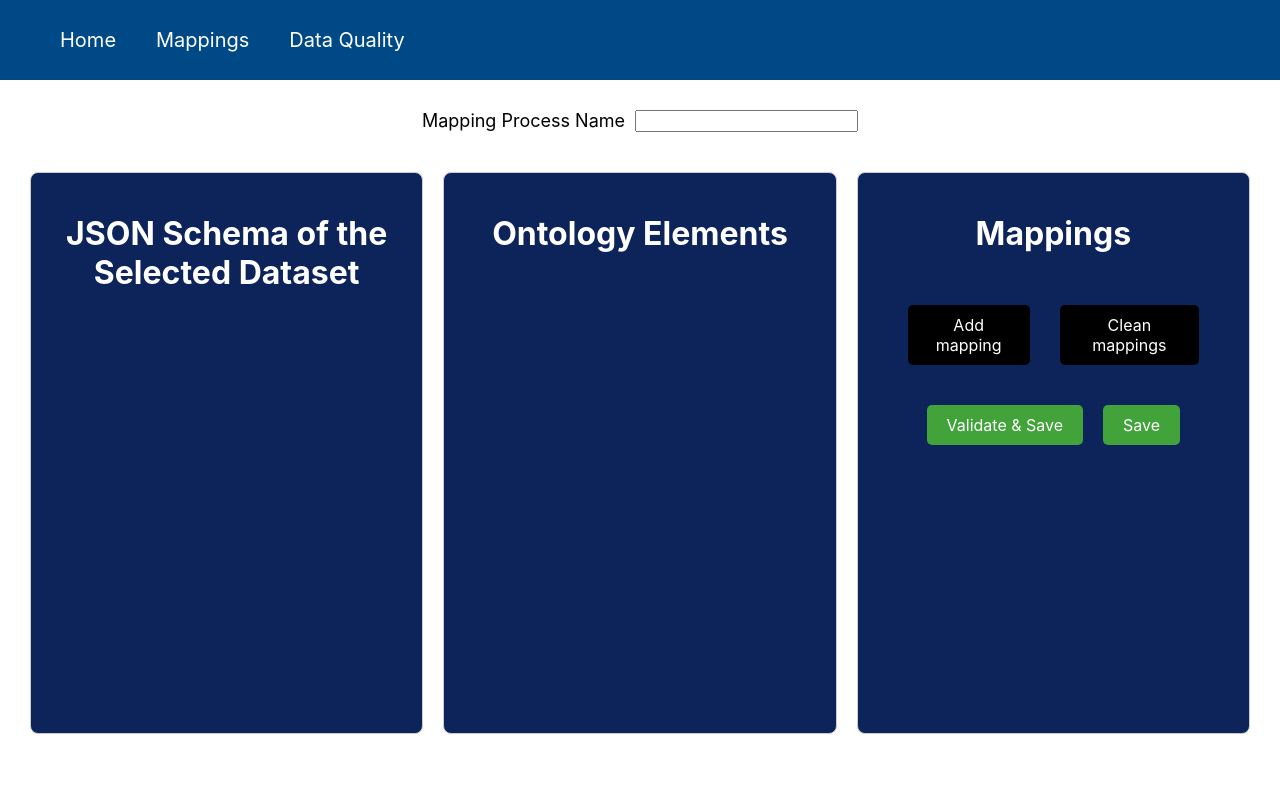
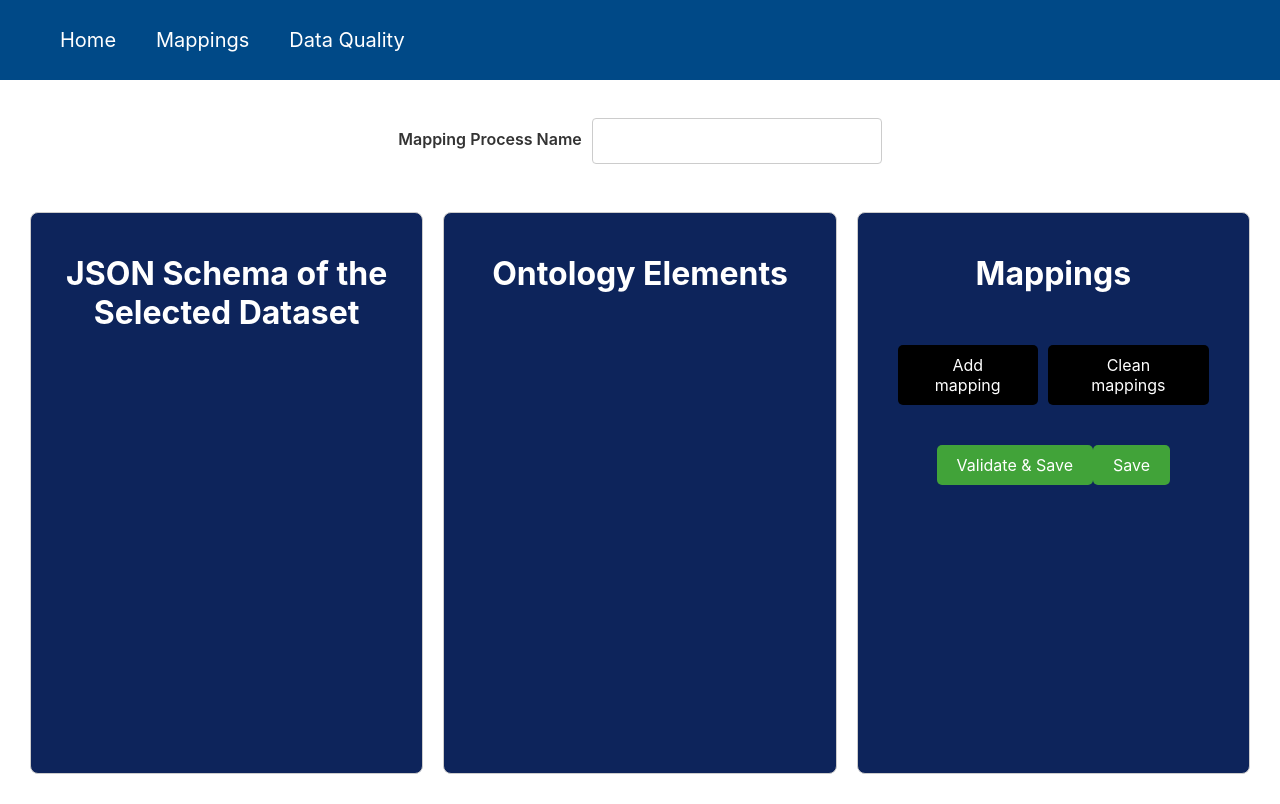
Before and after one commit to micalopez0112/proyecto-grado, a React (Create React App) app in the folder frontend/: page /Mapping in a window 1280 px wide. Built offline with nearby package versions, Linux system fonts and the light colour scheme.

Commit message:
frontend adjustments

```diff
--- a/frontend/src/App.css
+++ b/frontend/src/App.css
@@ -54,7 +54,7 @@
   border: none;
   border-radius: 5px;
   cursor: pointer;
-  margin: 10px;
+  margin: 10px 0px;
   width: fit-content;
 }
 
@@ -103,3 +103,28 @@ body {
   margin-top: 60px;
   background: white;
 }
+
+input {
+  padding: 12px 20px;
+  margin: 8px 0;
+  border: 1px solid #ccc;
+  border-radius: 4px;
+  box-sizing: border-box;
+  font-size: 16px;
+  transition: border-color 0.3s ease, box-shadow 0.3s ease;
+}
+
+input:focus {
+  border-color: #007bff;
+  box-shadow: 0 0 8px rgba(0, 123, 255, 0.25);
+  outline: none;
+}
+
+label {
+  display: flex;
+  align-items: center;
+  font-weight: 600;
+  margin-bottom: 4px;
+  font-size: 16px;
+  color: #333;
+}
--- a/frontend/src/pages/data-quality/select-mappings-evaluate/SelectMappingsEvaluate.css
+++ b/frontend/src/pages/data-quality/select-mappings-evaluate/SelectMappingsEvaluate.css
@@ -56,5 +56,24 @@
 
 .name-select {
   display: flex;
-  flex-direction: row;
+  justify-content: space-between;
+  width: 93%;
+  align-items: center;
 }
+
+.actions {
+  display: flex;
+  gap: 20px;
+}
+
+.checkbox-container input[type="checkbox"] {
+  width: 25px;
+  height: 25px;
+  margin-left: 10px;
+  border: 1px solid #ccc;
+  cursor: pointer;
+}
+
+.checkbox-container input[type="checkbox"]:checked {
+  background-color: #007bff;
+}
--- a/frontend/src/pages/data-quality/select-mappings-evaluate/SelectMappingsEvaluate.tsx
+++ b/frontend/src/pages/data-quality/select-mappings-evaluate/SelectMappingsEvaluate.tsx
@@ -332,10 +332,6 @@ const SelectMappingsEvaluate = () => {
           <h1 className="title-section">
             Select Schema Values to Create DQ Model
           </h1>
-
-          <div className="select-mappings-container">
-            {mappings && (
-              <div className="mappings">
           <div className="name-select">
             <div className="dq-model-name">
               <label>DQ Model Name</label>
@@ -354,6 +350,9 @@ const SelectMappingsEvaluate = () => {
             </button>
           </div>
 
+          <div className="select-mappings-container">
+            {mappings && (
+              <div className="mappings">
                 {jsonSchemaContext && (
                   <div className="json-schema-container">
                     <div className="json-schema">
@@ -363,30 +362,40 @@ const SelectMappingsEvaluate = () => {
                     </div>
                   </div>
                 )}
+              </div>
+            )}
+          </div>
           <div className="actions">
             <button
               className="button success"
               onClick={handleCreateDQModel}
-                    disabled={!selectedMappings}
+              disabled={
+                !(
+                  dqModelName.trim() && Object.keys(selectedMappings).length > 0
+                )
+              }
               style={{
-                      backgroundColor: selectedMappings ? "#007bff" : "#ccc",
-                      cursor: selectedMappings ? "pointer" : "not-allowed",
+                backgroundColor:
+                  dqModelName.trim() && Object.keys(selectedMappings).length > 0
+                    ? "#007bff"
+                    : "#ccc",
+                cursor:
+                  dqModelName.trim() && Object.keys(selectedMappings).length > 0
+                    ? "pointer"
+                    : "not-allowed",
               }}
             >
               Create New DQ Model
             </button>
 
             <label className="checkbox-container">
+              Evaluate and Create
               <input
                 type="checkbox"
                 checked={evaluateAndCreate}
                 onChange={handleCheckboxChange}
               />
-                    Evaluate and Create
             </label>
-                </div>
-              </div>
-            )}
           </div>
         </div>
       )}
--- a/frontend/src/pages/mappings/Mapping.css
+++ b/frontend/src/pages/mappings/Mapping.css
@@ -99,7 +99,9 @@
   white-space: nowrap;
   overflow: hidden;
   text-overflow: ellipsis;
+  cursor: pointer;
 }
+
 .key-title {
   font-size: 12px;
   color: #979797;
@@ -109,6 +111,7 @@
   white-space: nowrap;
   overflow: hidden;
   text-overflow: ellipsis;
+  cursor: pointer;
 }
 .element-title {
   font-size: 12px;
```
Lines whose indentation alone changed are shown as unchanged.
